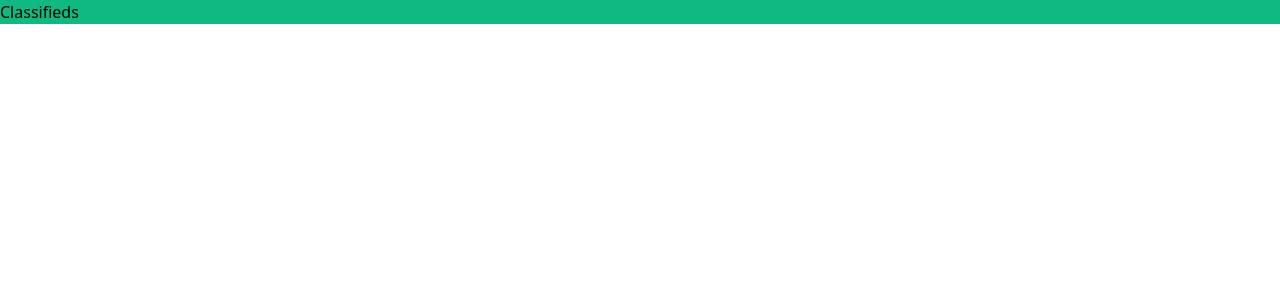
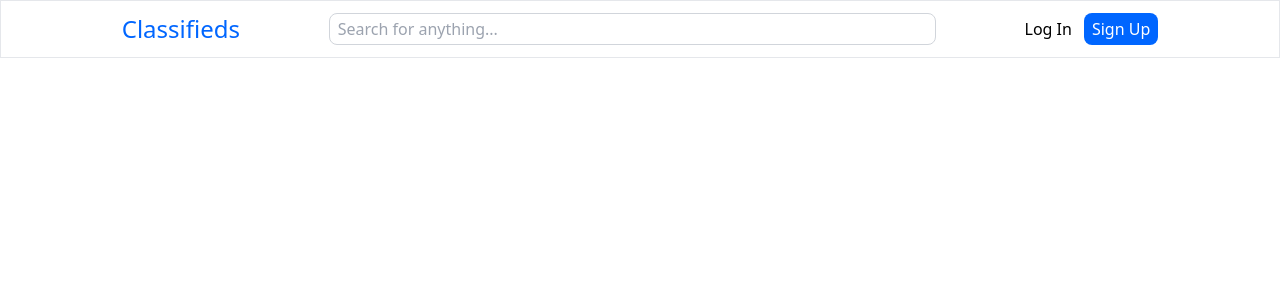
Before and after one commit to jacobcambell/classifieds, a Next.js app: page / in a window 1280 px wide. Shown: the top 300 px of the page. Built offline with nearby package versions, Linux system fonts and the light colour scheme.

Commit message:
Create initial Navbar

```diff
--- /dev/null
+++ b/components/Navbar/Navbar.tsx
@@ -0,0 +1,15 @@
+import React from 'react'
+import Link from 'next/link'
+
+export default function Navbar() {
+    return (
+        <div className="border border-b px-8 flex justify-evenly py-3">
+            <p className="text-primaryblue text-2xl">Classifieds</p>
+            <input type="text" className="border border-gray-300 w-1/2 px-2 rounded-lg" placeholder="Search for anything..." />
+            <div className="flex items-center">
+                <Link href="/login"><a className="mr-3">Log In</a></Link>
+                <Link href="/signup"><a className="bg-primaryblue text-white py-1 px-2 rounded-lg">Sign Up</a></Link>
+            </div>
+        </div>
+    )
+}
--- a/pages/index.js
+++ b/pages/index.js
@@ -1,9 +1,10 @@
 import React from 'react'
+import Navbar from '../components/Navbar/Navbar'
 
 export default function Index() {
   return (
-    <div className="bg-green-500">
-      Classifieds
+    <div>
+      <Navbar></Navbar>
     </div>
   )
 }
```
